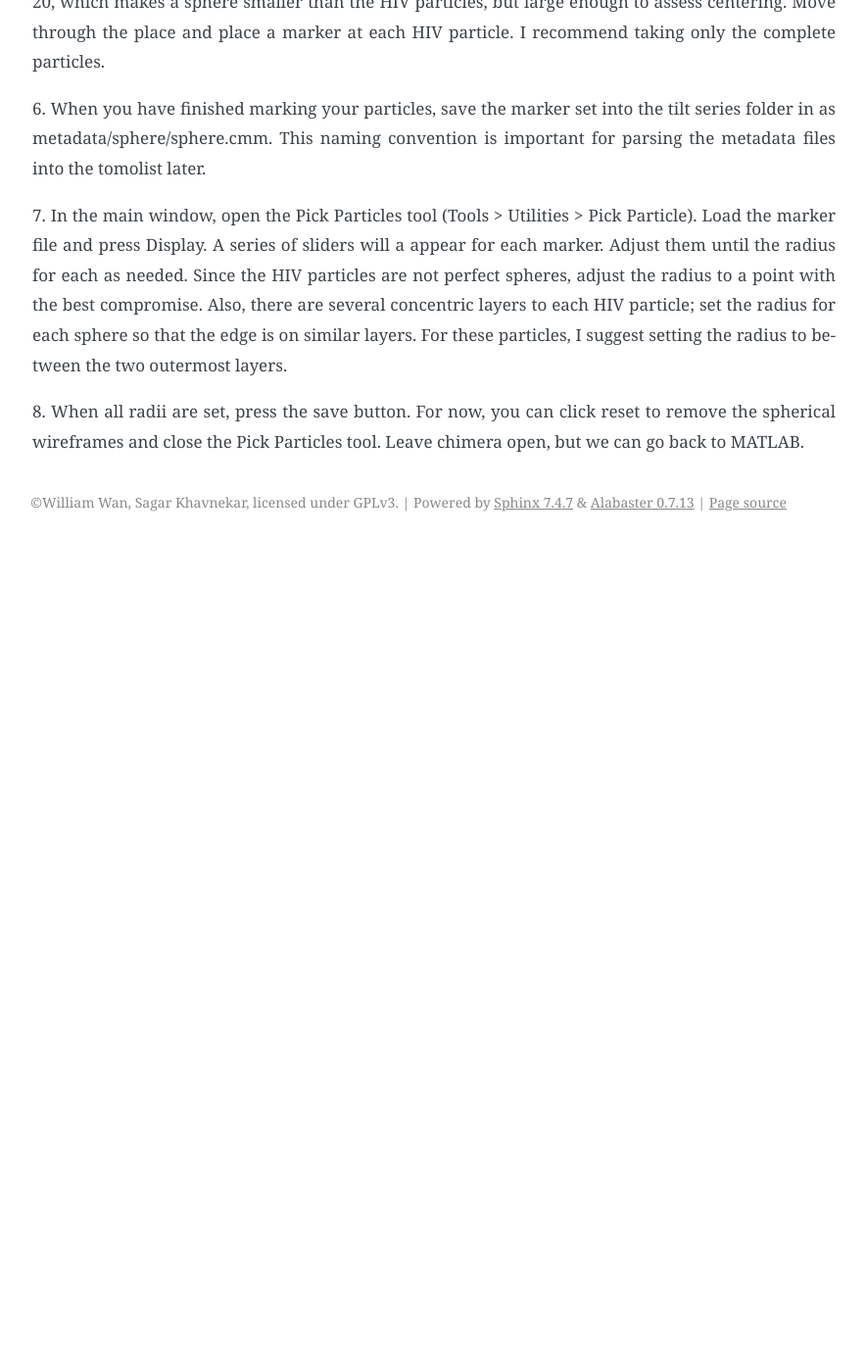
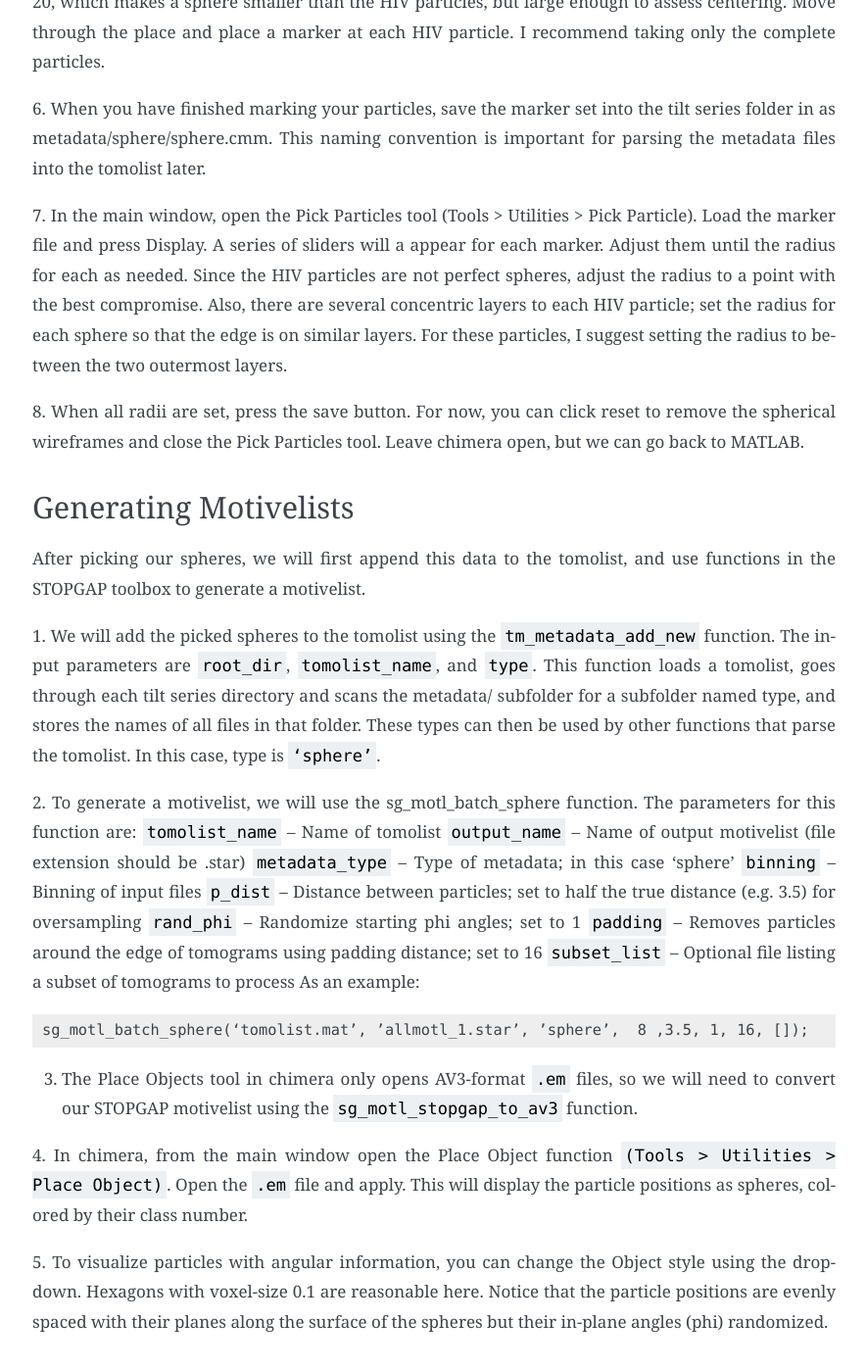
Before and after one commit to sagarbiophysics/Subtomo-tutorials, a Sphinx documentation site: the page built from source/HIV/picking.rst, in a window 1280 px wide and 1400 px high, scrolled down 810 px. Shown: the whole window at 98% size, without its empty margins (307-1191 px from the left). Built offline with Sphinx 7.4.7, drawn with Linux system fonts in a browser that asks for light colours; before the commit the page ends 1362 px from its top, so only the background shows below that.

Commit message:
Update picking.rst

```diff
--- a/source/HIV/picking.rst
+++ b/source/HIV/picking.rst
@@ -42,3 +42,39 @@ For these particles, I suggest setting the radius to between the two outermost l
 8. When all radii are set, press the save button.
 For now, you can click reset to remove the spherical wireframes and close the Pick Particles tool.
 Leave chimera open, but we can go back to MATLAB.
+
+
+Generating Motivelists
+----------------
+
+After picking our spheres, we will first append this data to the tomolist, and use functions in the STOPGAP toolbox to generate a motivelist.
+
+1. We will add the picked spheres to the tomolist using the ``tm_metadata_add_new`` function.
+The input parameters are ``root_dir``, ``tomolist_name``, and ``type``.
+This function loads a tomolist, goes through each tilt series directory and scans the metadata/ subfolder for a subfolder named type, and stores the names of all files in that folder.
+These types can then be used by other functions that parse the tomolist. In this case, type is ``‘sphere’``.
+
+2. To generate a motivelist, we will use the sg_motl_batch_sphere function.
+The parameters for this function are:
+``tomolist_name`` – Name of tomolist
+``output_name`` – Name of output motivelist (file extension should be .star)
+``metadata_type`` – Type of metadata; in this case ‘sphere’
+``binning`` – Binning of input files
+``p_dist`` – Distance between particles; set to half the true distance (e.g. 3.5) for oversampling
+``rand_phi`` – Randomize starting phi angles; set to 1
+``padding`` – Removes particles around the edge of tomograms using padding distance; set to 16
+``subset_list`` – Optional file listing  a subset of tomograms to process
+As an example:
+::
+
+     sg_motl_batch_sphere(‘tomolist.mat’, ’allmotl_1.star’, ’sphere’,  8 ,3.5, 1, 16, []);
+
+
+3. The Place Objects tool in chimera only opens AV3-format ``.em`` files, so we will need to convert our STOPGAP motivelist using the ``sg_motl_stopgap_to_av3`` function.
+
+4. In chimera, from the main window open the Place Object function ``(Tools > Utilities > Place Object)``.
+Open the ``.em`` file and apply. This will display the particle positions as spheres, colored by their class number.
+
+5. To visualize particles with angular information, you can change the Object style using the dropdown.
+Hexagons with voxel-size 0.1 are reasonable here.
+Notice that the particle positions are evenly spaced with their planes along the surface of the spheres but their in-plane angles (phi) randomized.
```
